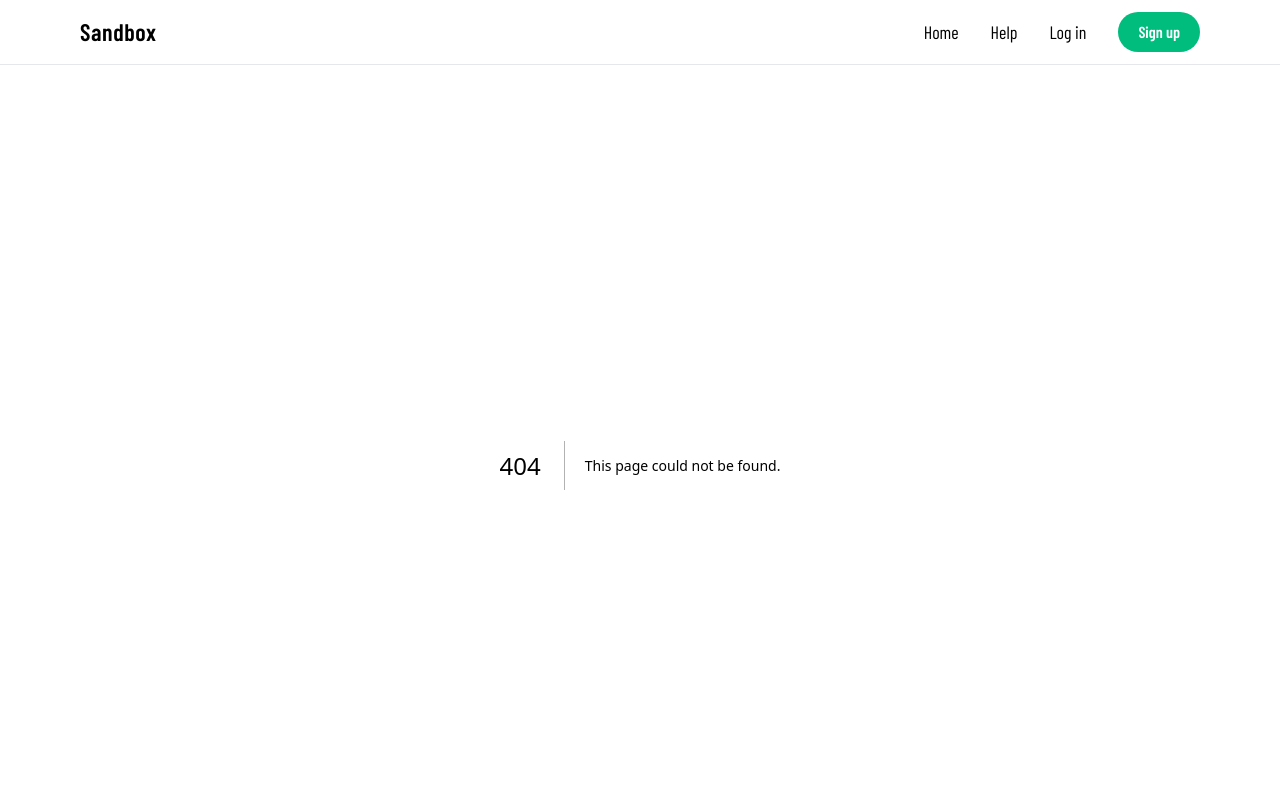
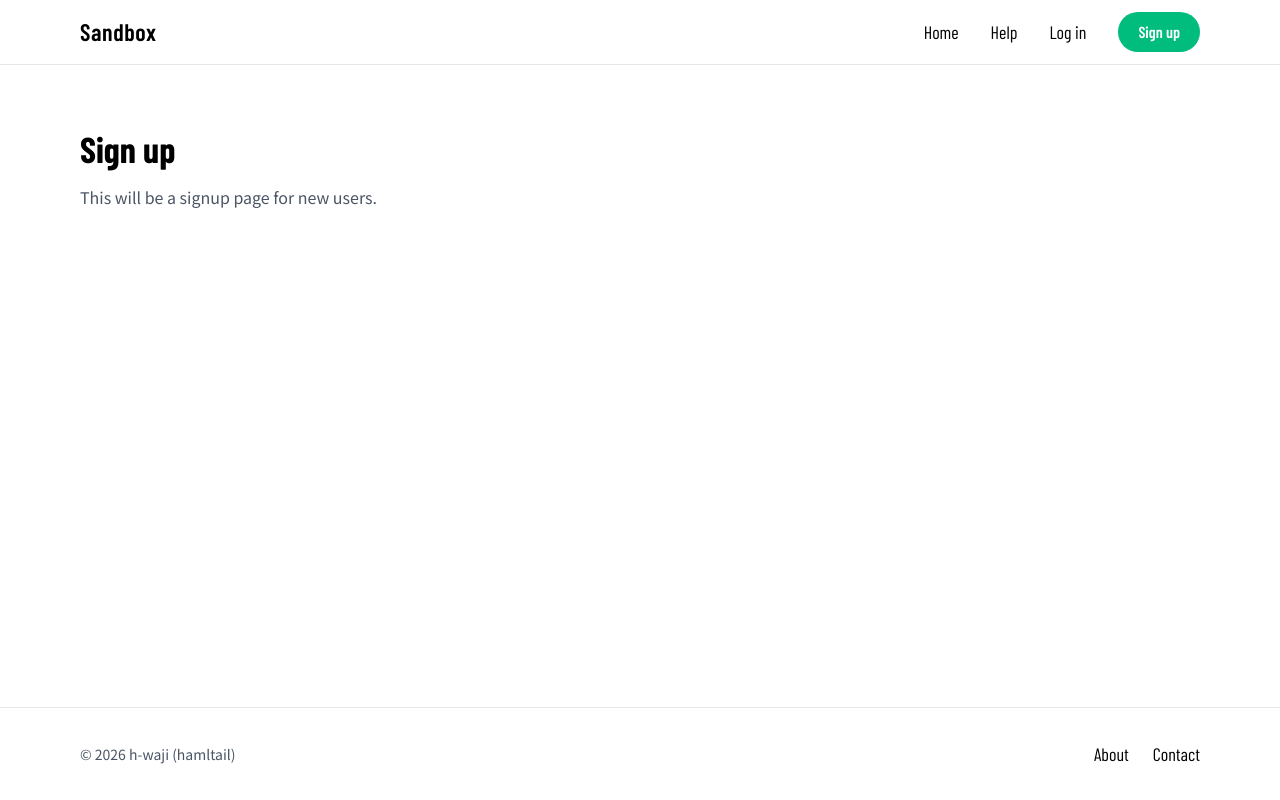
Before and after one commit to hamltail/nextjs-sandbox, a Next.js app: page /signup in a window 1280 px wide. Before the commit this address had no page. Shown: the top 800 px of the page. Built offline with nearby package versions, Linux system fonts and the light colour scheme.

Commit message:
ユーザー登録ページを追加

```diff
--- /dev/null
+++ b/app/signup/page.tsx
@@ -0,0 +1,17 @@
+import Container from "@/components/Container";
+
+export default function SignupPage() {
+  return (
+    <section className="px-7 py-16 md:px-11 xl:px-0">
+      <Container>
+        <h1 className="font-en text-4xl font-bold">
+          Sign up
+        </h1>
+
+        <p className="mt-4 text-gray-600">
+          This will be a signup page for new users.
+        </p>
+      </Container>
+    </section>
+  );
+}
```
Also changed, not shown: 1 other file (tests, documents, lock files or other folders).
